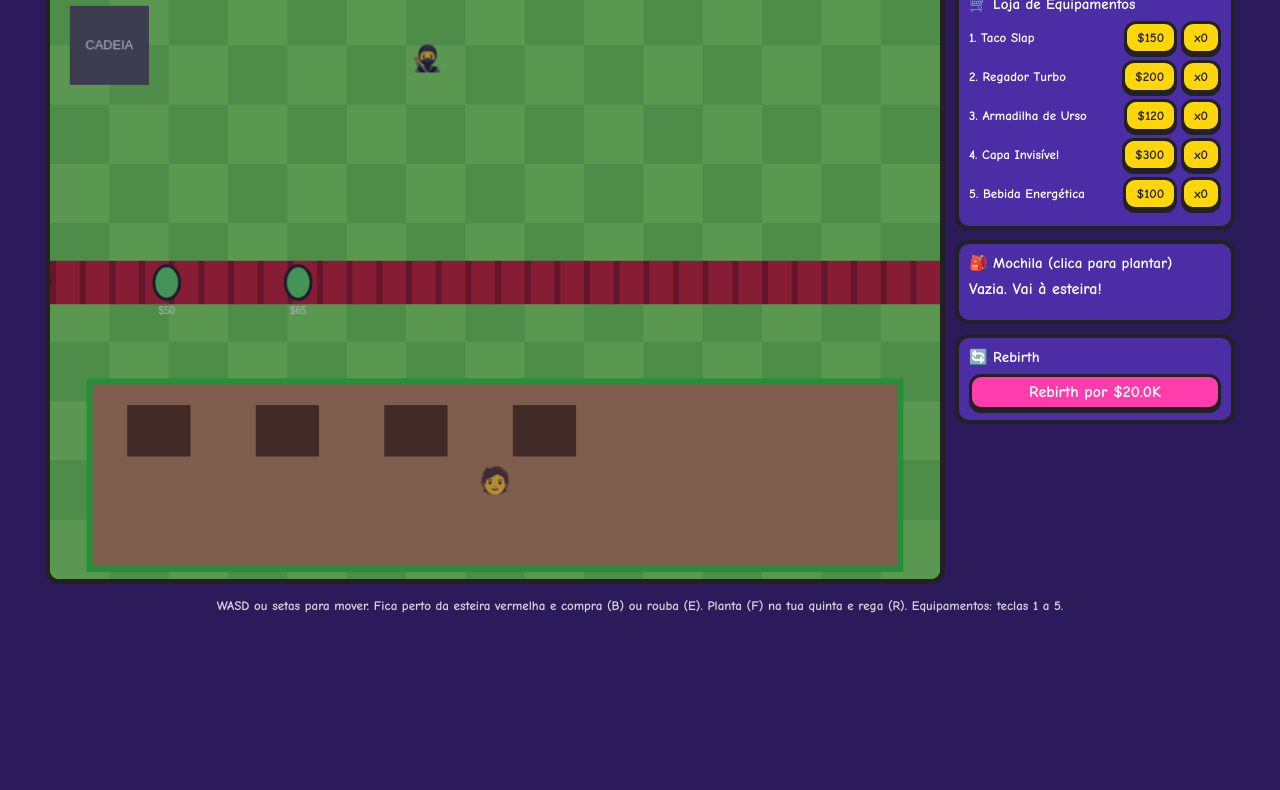
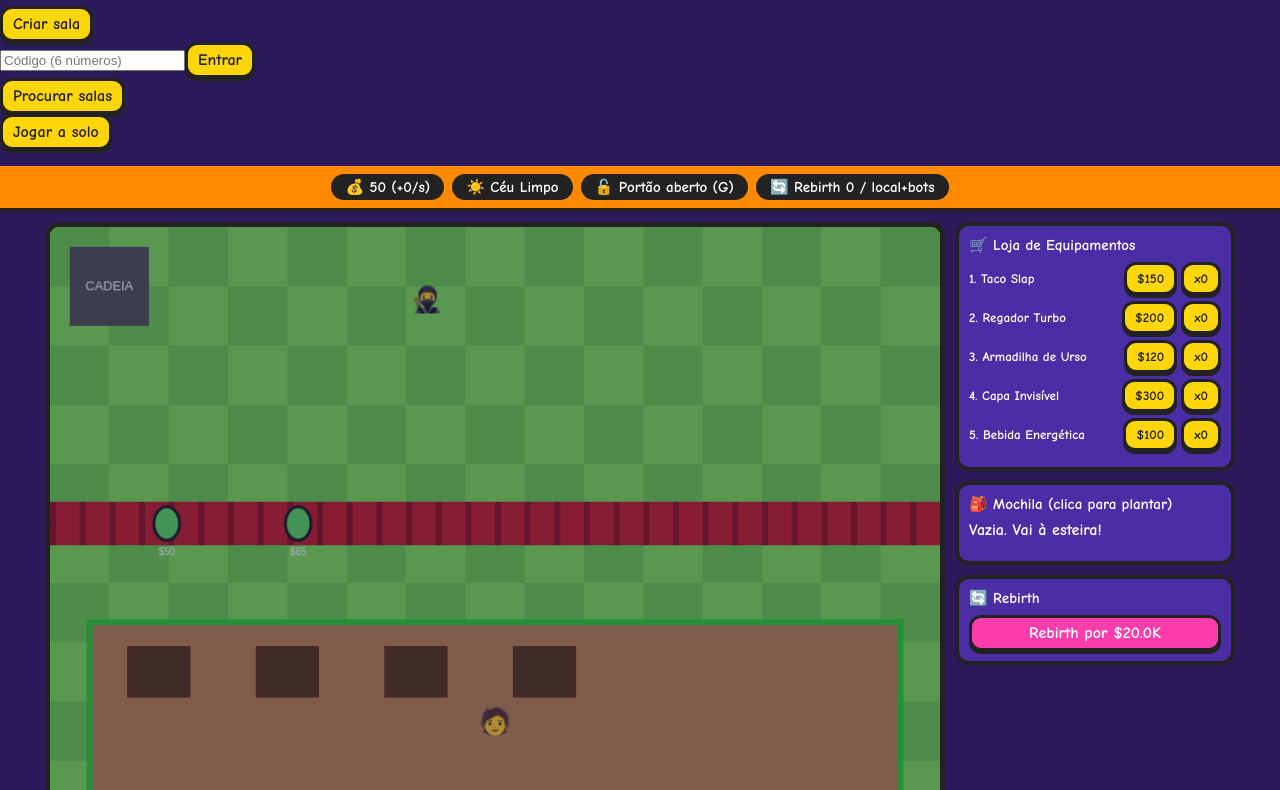
Before and after one commit to 1234gabiy-sketch/roube-um-semente-ovo-brainrot, a plain HTML site: page index.html in a window 1280 px wide. Shown: the part 75-865 px from the top of the page. Before the commit the page ends 800 px from the top, so only its background shows below. Drawn offline with Linux system fonts and the light colour scheme.

Commit message:
Update index.html

```diff
--- a/index.html
+++ b/index.html
@@ -7,6 +7,15 @@
 <link rel="stylesheet" href="style.css">
 </head>
 <body>
+<div id="menu"><div class="box">
+  <h1>🥚 Brainrot Garden</h1>
+  <button onclick="createRoom()">Criar sala</button>
+  <div class="join"><input id="code" maxlength="6" inputmode="numeric" placeholder="Código (6 números)"><button onclick="joinRoom($('code').value.trim())">Entrar</button></div>
+  <button onclick="findRooms()">Procurar salas</button>
+  <div id="rooms"></div>
+  <button onclick="solo()">Jogar a solo</button>
+  <p id="mstat"></p>
+</div></div>
 <div id="hud"><span id="money"></span><span id="weather"></span><span id="gate"></span><span id="reb"></span></div>
 <div id="main">
   <div id="stage">
@@ -25,9 +34,11 @@
   <button onclick="steal()">Roubar (E)</button>
   <button onclick="plantInv(0)">Plantar (F)</button>
   <button onclick="water()">Regar (R)</button>
+  <button onclick="sellPlant()">Vender planta (V)</button>
   <button onclick="lockGate()">Portão (G)</button>
 </div>
-<p id="help">WASD ou setas para mover. Fica perto da esteira vermelha e compra (B) ou rouba (E). Planta (F) na tua quinta e rega (R). Equipamentos: teclas 1 a 5.</p>
+<p id="help">WASD ou setas para mover. Fica perto da esteira vermelha e compra (B) ou rouba (E). Vende com o 💲 da mochila ou com V perto de uma planta. Planta (F) na tua quinta e rega (R). Equipamentos: teclas 1 a 5.</p>
+<script src="https://cdn.jsdelivr.net/npm/peerjs@1.5.4/dist/peerjs.min.js"></script>
 <script src="database.js"></script>
 <script src="network.js"></script>
 <script src="entities.js"></script>
```
